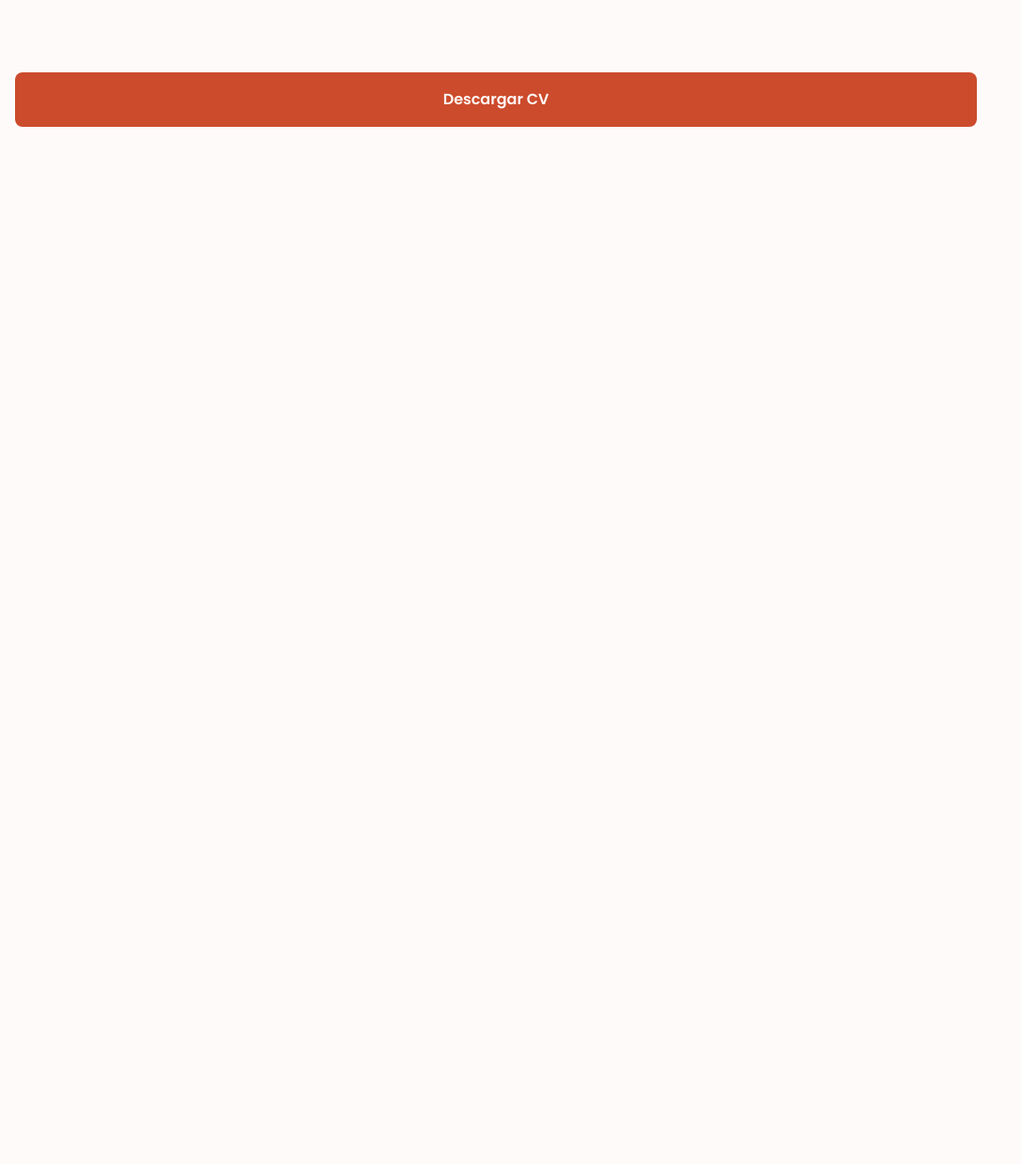
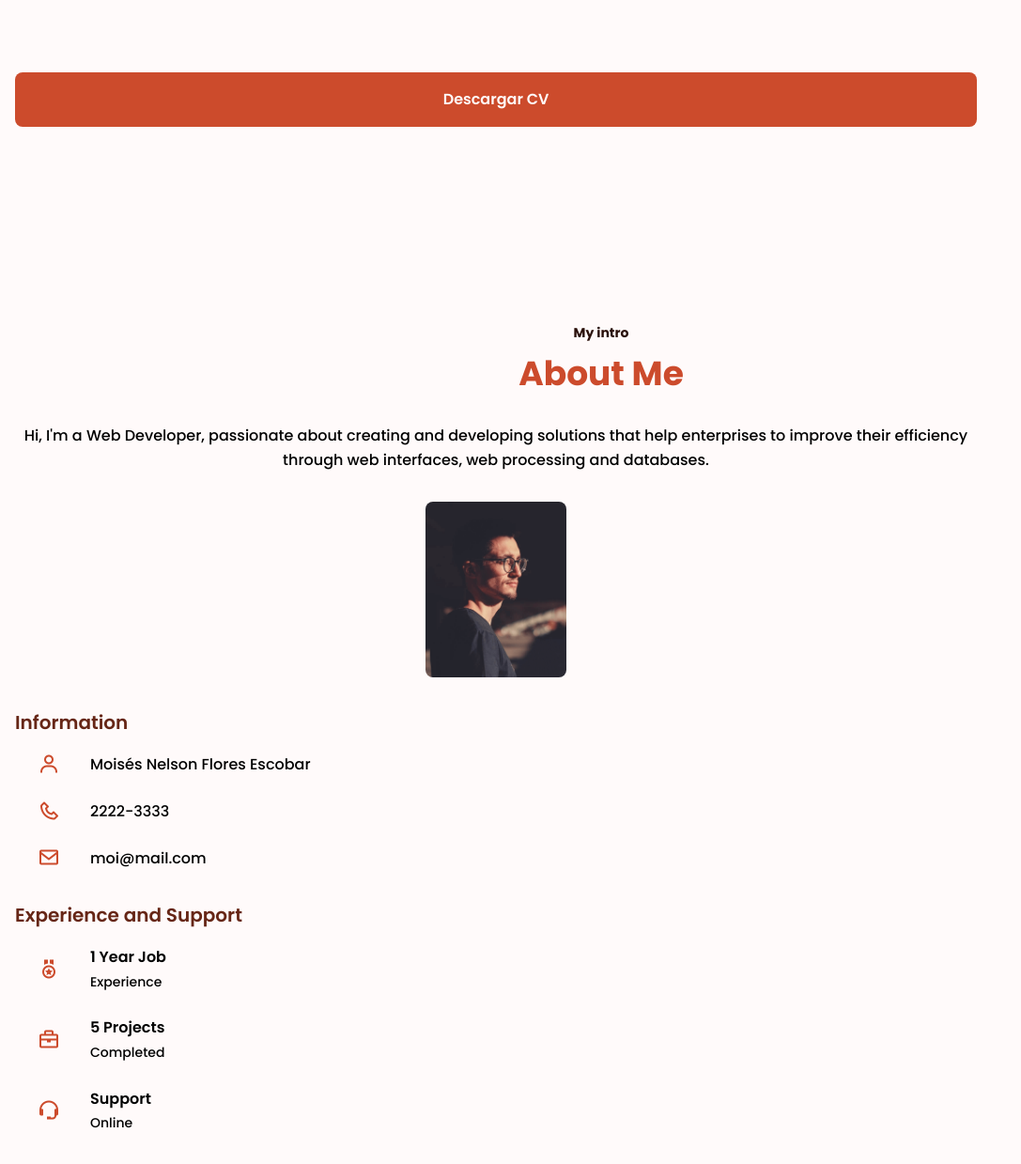
Before and after one commit to Moi1713/Portfolio, a plain HTML site: page index.html in a window 1280 px wide. Shown: the part 521-1760 px from the top of the page at 94% size, without its empty margins (0-1087 px from the left). Before the commit the page ends 800 px from the top, so only its background shows below. Drawn offline with nearby package versions, Linux system fonts and the light colour scheme.

Commit message:
Se agregó la Sección About

```diff
--- a/assets/css/styles.css
+++ b/assets/css/styles.css
@@ -282,3 +282,54 @@ img{
 .button__light:hover{
     color: var(--first-color-lighten);
 }
+
+/* == ABOUT ==*/
+.about__container{
+    row-gap: 2rem;
+}
+
+.about__data{
+    text-align: center;
+}
+
+.about__description{
+    margin-bottom: var(--mb-4);
+}
+
+.about__img{
+    width: 150px;
+    border-radius: .5rem;
+    margin: 0 auto;
+}
+
+.about__information{
+    margin-bottom: var(--mb-4);
+}
+
+.about__information-title{
+    font-size: var(--h3-font-size);
+    color: var(--first-color-dark);
+    margin-bottom: var(--mb-2);
+}
+
+.about__information-data{
+    display: flex;
+    align-items: center;
+    padding-left: 1.5rem;
+    margin-bottom: var(--mb-3);
+}
+
+.about__information-icon{
+    font-size: 1.5rem;
+    color: var(--first-color);
+    margin-right: var(--mb-4);
+}
+
+.about__information-subtitle{
+    display: block;
+    font-weight: var(--font-semi-bold);
+}
+
+.about__information-subtitle-small{
+    font-size: var(--small-font-size);
+}
--- a/index.html
+++ b/index.html
@@ -67,8 +67,70 @@
                 </div>
             </section>
 
+            <!--=== ABOUT ===-->
 
-            <!--=== ABOUT ===-->
+            <section class="about section" id="about">
+                <span class="section-subtitle">My intro</span>
+                <h2 class="section-title">About Me</h2>
+
+                <div class="about__container bd-grid">
+                    <div class="about__data">
+                        <p class="about__description"> Hi, I'm a Web Developer, passionate about creating and developing solutions that help enterprises to improve their efficiency through web interfaces, web processing and databases.</p>
+                        <img src="assets/img/about.png" alt="" class="about__img">
+                    </div>
+
+                    <div>
+                        <div class="about__information">
+                            <h3 class="about__information-title">Information</h3>
+
+                            <div class="about__information-data">
+                                <i class="bx bx-user about__information-icon"></i>
+                                <span>Moisés Nelson Flores Escobar</span>
+                            </div>
+
+                            <div class="about__information-data">
+                                <i class="bx bx-phone about__information-icon"></i>
+                                <span>2222-3333</span>
+                            </div>
+
+                            <div class="about__information-data">
+                                <i class="bx bx-envelope about__information-icon"></i>
+                                <span>moi@mail.com</span>
+                            </div>
+                        </div>
+
+                        <div class="about__information">
+                            <h3 class="about__information-title">Experience and Support</h3>
+
+                            <div class="about__information-data">
+                                <i class="bx bx-medal about__information-icon"></i>
+                                <div>
+                                    <span class="about__information-subtitle">1 Year Job</span>
+                                    <span class="about__information-subtitle-small">Experience</span>
+                                </div>
+                            </div>
+
+                            <div class="about__information-data">
+                                <i class="bx bx-briefcase about__information-icon"></i>
+                                <div>
+                                    <span class="about__information-subtitle">5 Projects</span>
+                                    <span class="about__information-subtitle-small">Completed</span>
+                                </div>
+                            </div>
+
+                            <div class="about__information-data">
+                                <i class="bx bx-support about__information-icon"></i>
+                                <div>
+                                    <span class="about__information-subtitle">Support</span>
+                                    <span class="about__information-subtitle-small">Online</span>
+                                </div>
+                            </div>
+                        </div>
+
+                    </div>
+
+                </div>
+            </section>
 
             <!--=== SKILLS ===-->
 
```
Also changed, not shown: assets/img/about.png (added).
